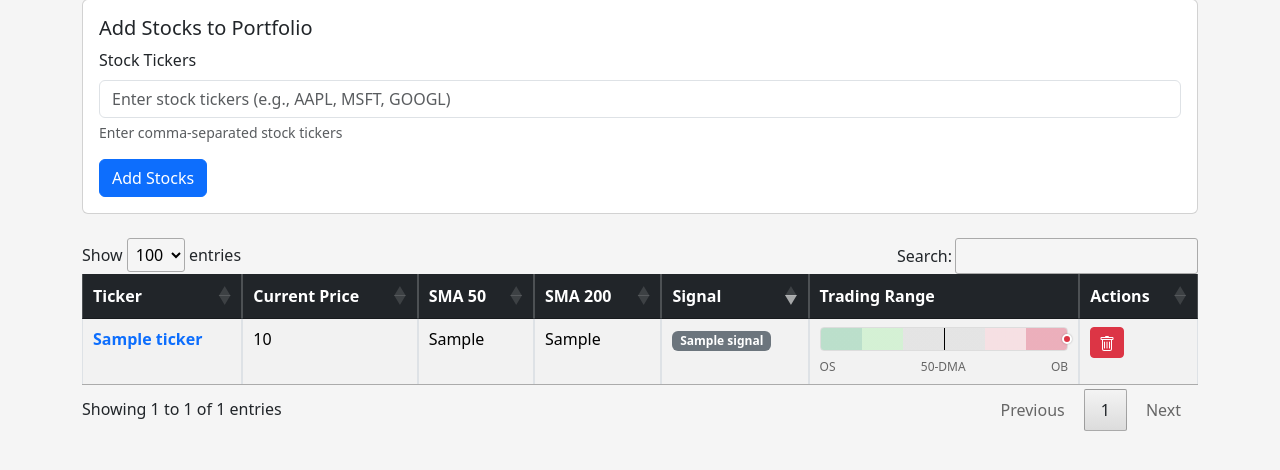
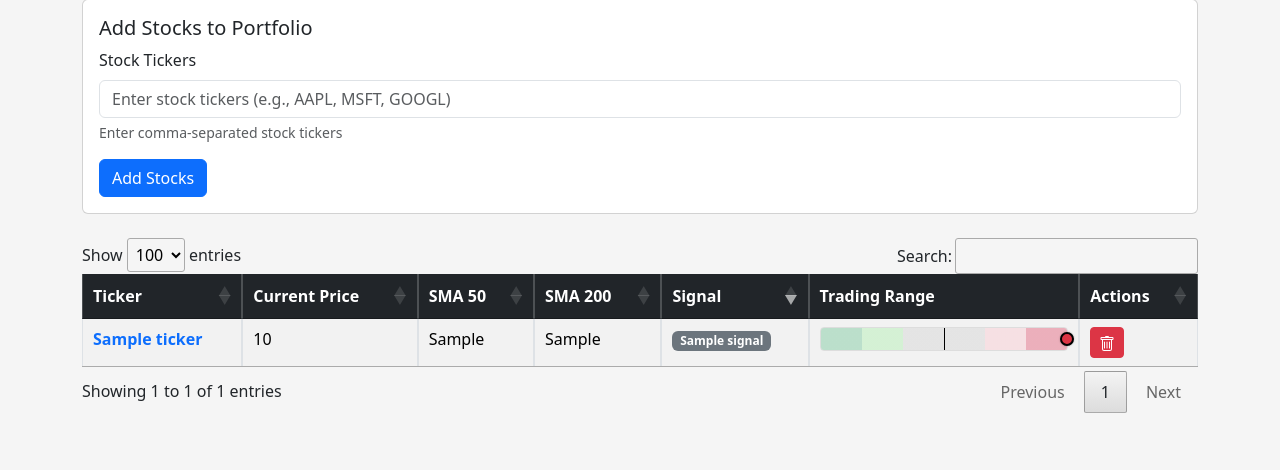
Before and after one commit to kgajjala/arthos-app, a FastAPI app: template app/templates/portfolio_details.html in a window 1280 px wide. Shown: the part 127-597 px from the top of the page. Run offline with FastAPI, Linux system fonts and the light colour scheme; the template is opened without the code that fills it: most values are stand-ins (such as "Sample title", 1, 10 or a date in 2020); some libraries are stand-ins or nearby versions.

Commit message:
Remove OS/OB/50-DMA labels and update Trading Range dot styling
- Removed OS, OB, and 50-DMA text labels from Trading Range widget
- Increased dot size: 10px to 14px (tables), 12px to 16px (stock detail)
- Changed dot border color from white (#fff) to black (#000)
- Removed unused trading-range-labels CSS class
- Applied to results table, stock detail metrics card, and portfolio details table

```diff
--- a/app/templates/portfolio_details.html
+++ b/app/templates/portfolio_details.html
@@ -73,19 +73,12 @@
             position: absolute;
             top: 50%;
             transform: translate(-50%, -50%);
-            width: 10px;
-            height: 10px;
+            width: 14px;
+            height: 14px;
             border-radius: 50%;
-            border: 2px solid #fff;
+            border: 2px solid #000;
             z-index: 2;
             box-shadow: 0 0 2px rgba(0,0,0,0.3);
-        }
-        .trading-range-labels {
-            display: flex;
-            justify-content: space-between;
-            font-size: 0.75em;
-            color: #666;
-            margin-top: 2px;
         }
     </style>
 </head>
@@ -194,11 +187,6 @@
                                     <div class="trading-range-bar">
                                         <div class="trading-range-dma-line"></div>
                                         <div class="trading-range-dot" style="left: {{ dot_position|round(1) }}%; background-color: {{ dot_color }};"></div>
-                                    </div>
-                                    <div class="trading-range-labels">
-                                        <span>OS</span>
-                                        <span>50-DMA</span>
-                                        <span>OB</span>
                                     </div>
                                 </div>
                             </td>
```
Also changed, not shown: app/templates/results.html (+3 -15 lines), app/templates/stock_detail.html (+3 -15 lines).
